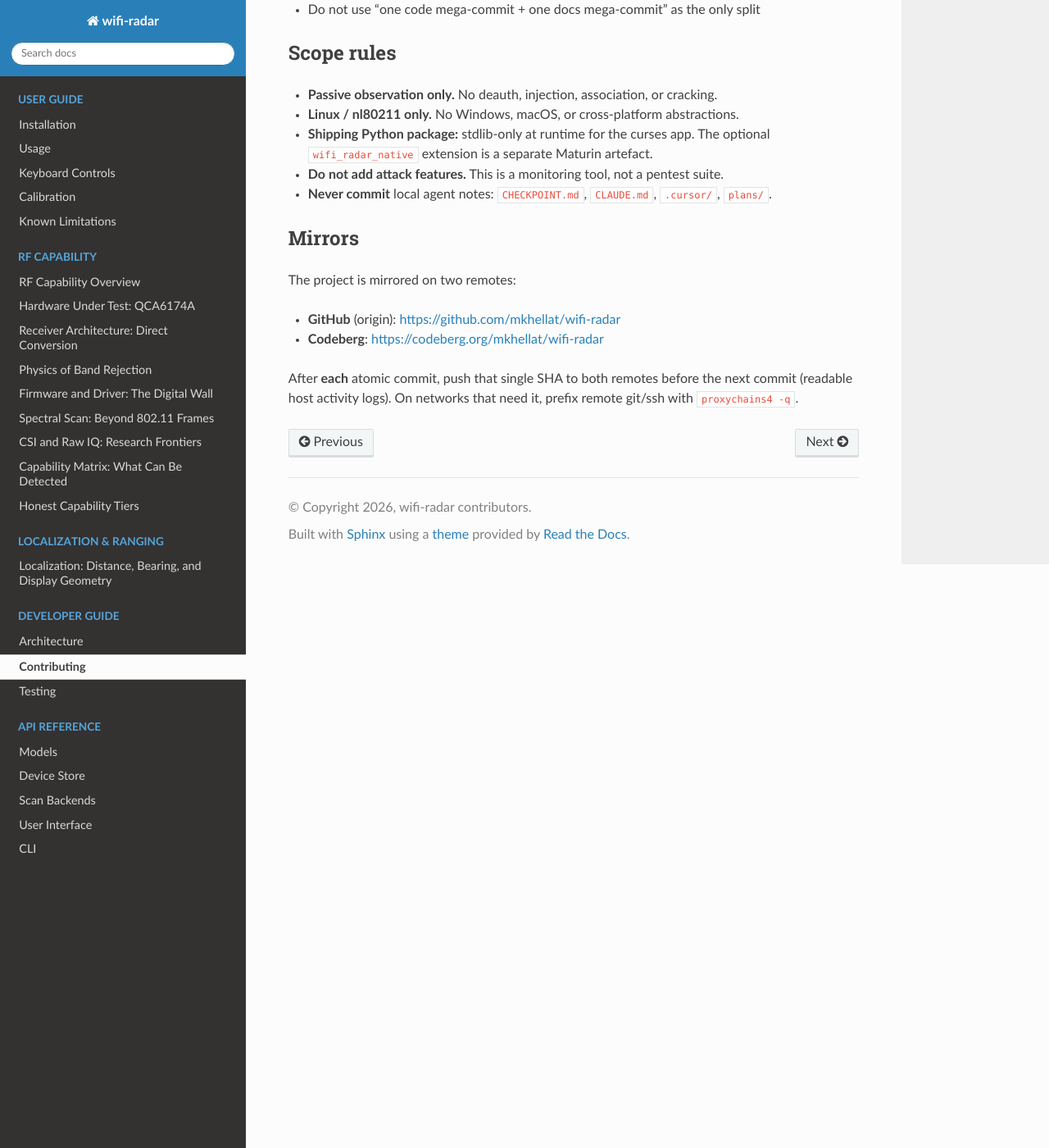
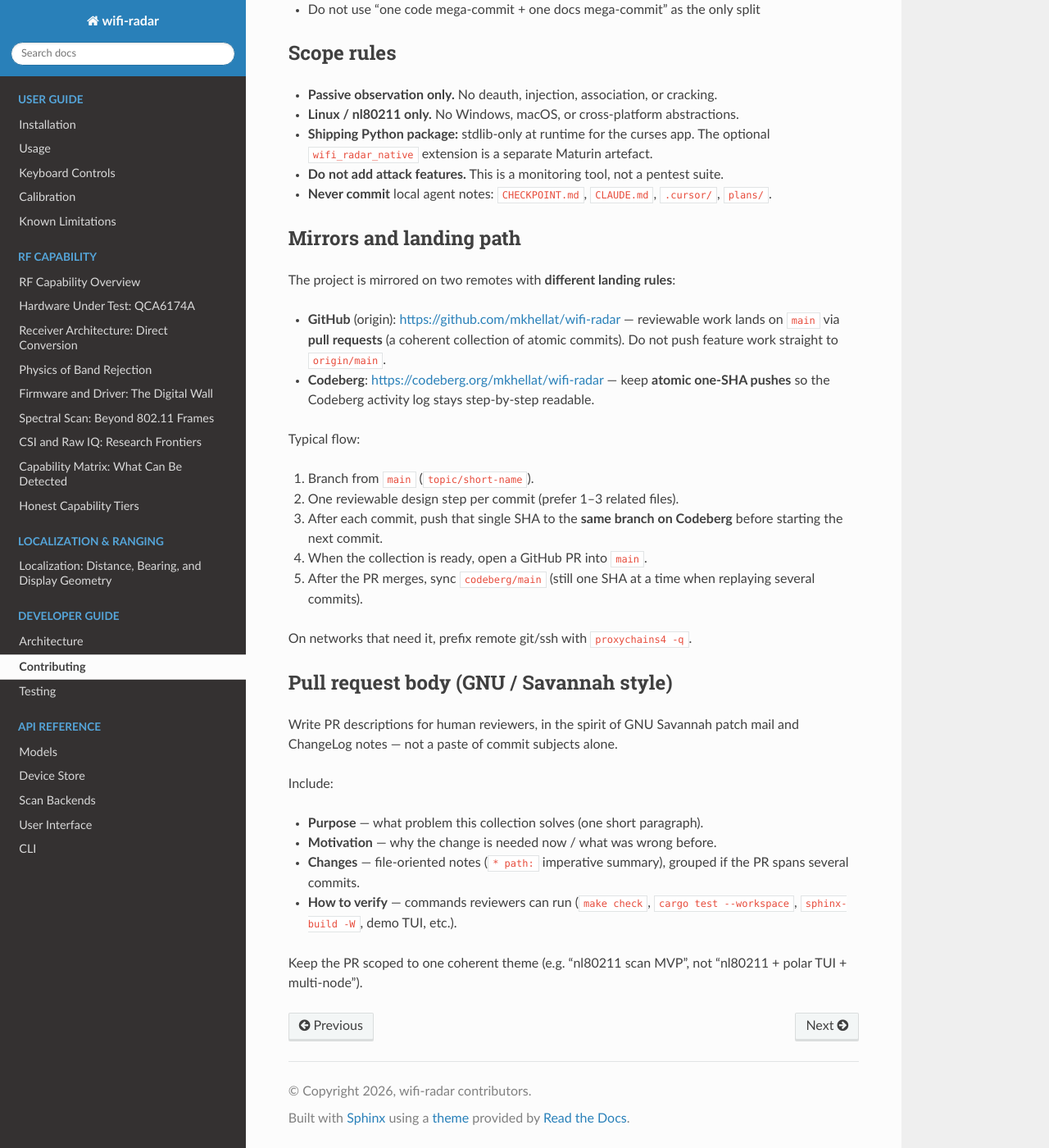
Before and after one commit to mkhellat/wifi-radar, a Sphinx documentation site: the page built from docs/dev/contributing.rst, in a window 1280 px wide and 1400 px high, scrolled down 1391 px. Shown: the whole window at 82% size. Built offline with Sphinx 7.4.7 and the Read the Docs theme 3.1.0, drawn with Linux system fonts in a browser that asks for light colours.

Commit message:
docs: define GitHub PR and Codeberg atomic landing path
Contributing still told people to push every SHA to both remotes'
main branches, which conflicts with collecting reviewable work into
GitHub pull requests while keeping Codeberg's activity log atomic.

Document the branch-based flow (Codeberg one-SHA pushes on the topic
branch, GitHub PR into main, then sync), and require GNU/Savannah-style
PR bodies with purpose, motivation, file notes, and verification.

Verified with sphinx-build -W -b html.

```diff
--- a/docs/dev/contributing.rst
+++ b/docs/dev/contributing.rst
@@ -77,14 +77,45 @@ Scope rules
 - **Never commit** local agent notes: ``CHECKPOINT.md``, ``CLAUDE.md``,
   ``.cursor/``, ``plans/``.
 
-Mirrors
--------
+Mirrors and landing path
+------------------------
 
-The project is mirrored on two remotes:
+The project is mirrored on two remotes with **different landing rules**:
 
-- **GitHub** (origin): https://github.com/mkhellat/wifi-radar
-- **Codeberg**: https://codeberg.org/mkhellat/wifi-radar
+- **GitHub** (origin): https://github.com/mkhellat/wifi-radar —
+  reviewable work lands on ``main`` via **pull requests** (a coherent
+  collection of atomic commits). Do not push feature work straight to
+  ``origin/main``.
+- **Codeberg**: https://codeberg.org/mkhellat/wifi-radar —
+  keep **atomic one-SHA pushes** so the Codeberg activity log stays
+  step-by-step readable.
 
-After **each** atomic commit, push that single SHA to both remotes before the
-next commit (readable host activity logs). On networks that need it, prefix
-remote git/ssh with ``proxychains4 -q``.
+Typical flow:
+
+1. Branch from ``main`` (``topic/short-name``).
+2. One reviewable design step per commit (prefer 1–3 related files).
+3. After each commit, push that single SHA to the **same branch on
+   Codeberg** before starting the next commit.
+4. When the collection is ready, open a GitHub PR into ``main``.
+5. After the PR merges, sync ``codeberg/main`` (still one SHA at a time
+   when replaying several commits).
+
+On networks that need it, prefix remote git/ssh with ``proxychains4 -q``.
+
+Pull request body (GNU / Savannah style)
+----------------------------------------
+
+Write PR descriptions for human reviewers, in the spirit of GNU Savannah
+patch mail and ChangeLog notes — not a paste of commit subjects alone.
+
+Include:
+
+- **Purpose** — what problem this collection solves (one short paragraph).
+- **Motivation** — why the change is needed now / what was wrong before.
+- **Changes** — file-oriented notes (``* path:`` imperative summary),
+  grouped if the PR spans several commits.
+- **How to verify** — commands reviewers can run (``make check``,
+  ``cargo test --workspace``, ``sphinx-build -W``, demo TUI, etc.).
+
+Keep the PR scoped to one coherent theme (e.g. “nl80211 scan MVP”, not
+“nl80211 + polar TUI + multi-node”).
```
